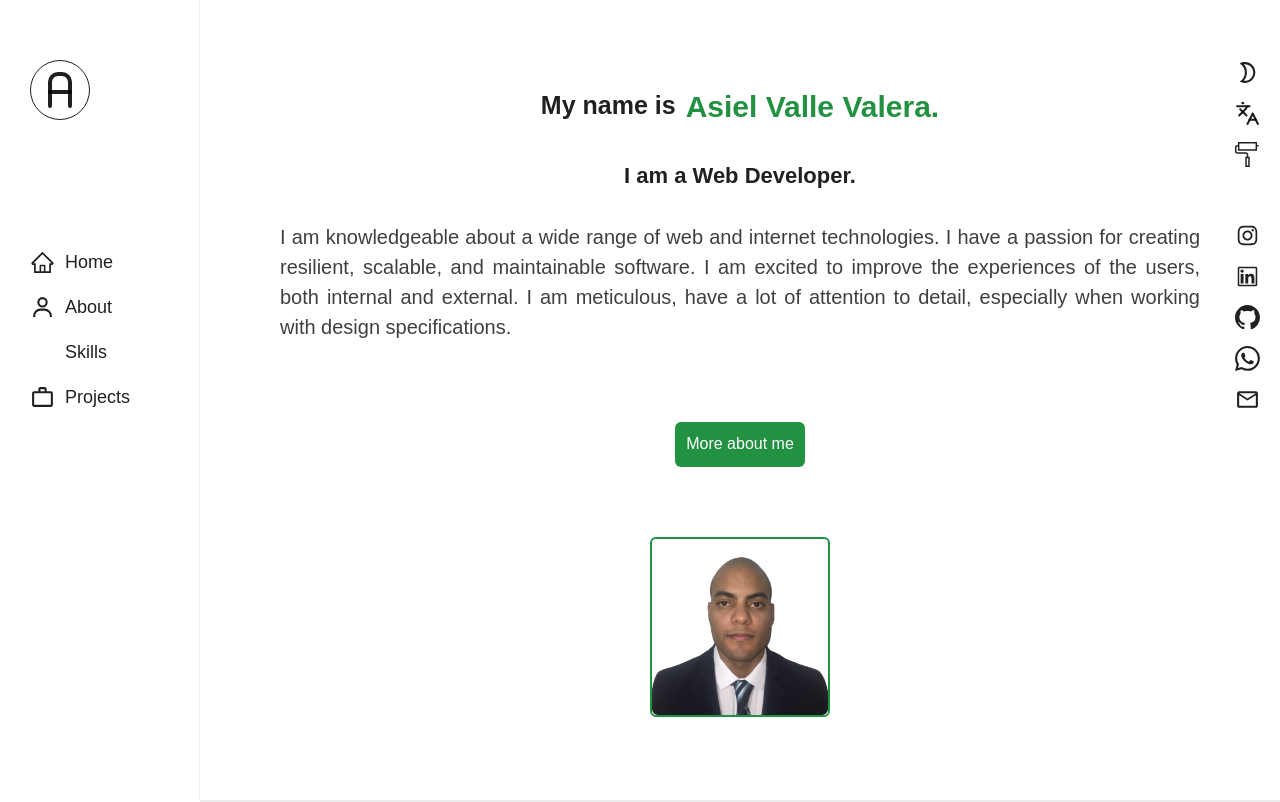
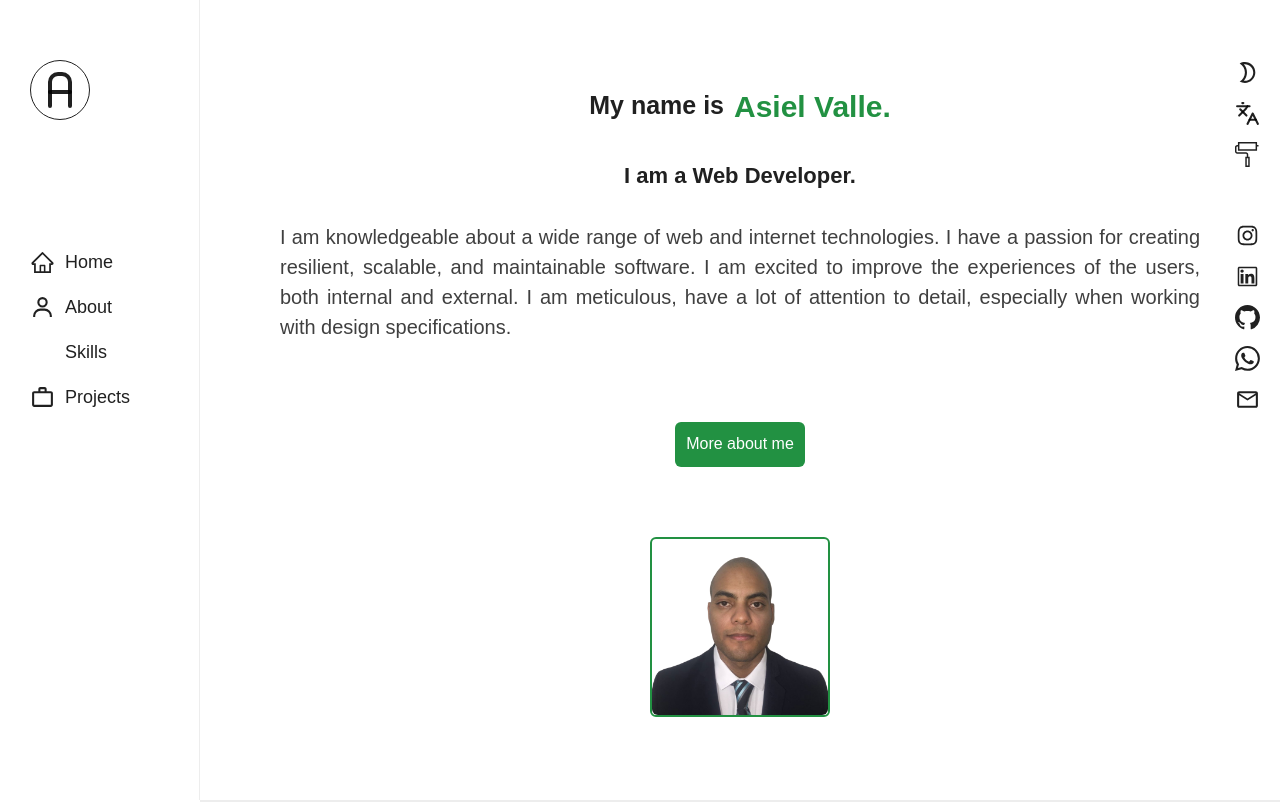
Before and after one commit to 5eivivi/asielvallevalera_v1.0, a React (Vite) app: page / in a window 1280 px wide. Shown: the top 802 px of the page. Built offline with nearby package versions, Linux system fonts and the light colour scheme; some icons are missing.

Commit message:
I changed several details.

```diff
--- a/src/components/AnchorWithMyLogo.jsx
+++ b/src/components/AnchorWithMyLogo.jsx
@@ -14,7 +14,7 @@ export default function AnchorWithMyLogo () {
   return (
     <a
       href='https://asielvalle96.vercel.app/'
-      title='Asiel Valle Valera'
+      title='Asiel Valle'
       className={!isMobileDevice ? 'logo desktop-logo' : 'logo mobile-logo'} // To put a style on my logo on desktop devices and another style on mobile devices.
       rel='noreferrer'
     >
--- a/src/components/DownloadCV.jsx
+++ b/src/components/DownloadCV.jsx
@@ -1,19 +1,19 @@
 import './DownloadCV.css'
 
-import CV from '../assets/Asiel Valle Valera.pdf'
+import CV from "../assets/Asiel Valle's CV.pdf"
 
 // Multi language (Format.JS library).
 import { FormattedMessage } from 'react-intl'
 
 export default function DownloadCV () {
-  // This function is because, when I download my CV, its name change to "Asiel Valle Valera <whatever>.pdf" on Production Mode.
+  // This function is because, when I download my CV, its name change to "Asiel Valle's CV" <whatever>.pdf" on Production Mode.
   const handleClickDownloadCV = () => {
     fetch(CV).then((response) => {
       response.blob().then((blod) => {
         const fileURL = window.URL.createObjectURL(blod)
         const alink = document.createElement('a')
         alink.href = fileURL
-        alink.download = 'Asiel Valle Valera.pdf'
+        alink.download = "Asiel Valle's CV.pdf"
         alink.click()
       })
     })
--- a/src/components/Footer.jsx
+++ b/src/components/Footer.jsx
@@ -22,7 +22,7 @@ export const Footer = () => {
         </article>
 
         <article className='my-right-on-footer'>
-          <span>&copy; Asiel Valle Valera. <FormattedMessage id='footer' defaultMessage='All right reserved.' /></span>
+          <span>&copy; Asiel Valle. <FormattedMessage id='footer' defaultMessage='All right reserved.' /></span>
         </article>
       </div>
     </footer>
--- a/src/pages/About.jsx
+++ b/src/pages/About.jsx
@@ -37,8 +37,8 @@ export const About = () => {
                 {
                   Projects: <a href='#projects' className='link-in-more-about-me'><FormattedMessage id='projects-in-more-about-me' defaultMessage='Projects' /></a>,
                   Skills: <a href='#skills' className='link-in-more-about-me'><FormattedMessage id='skills-in-more-about-me' defaultMessage='Skills' /></a>,
-                  LinkedIn: <a href='https://www.linkedin.com/' rel='noreferrer' target='_blank' className='link-in-more-about-me'>LinkedIn</a>,
-                  contactMe: <a href='mailto:asielvallevalera@gmail.com' className='link-in-more-about-me'><FormattedMessage id='contactme-in-more-about-me' defaultMessage='contact me' /></a>
+                  LinkedIn: <a href='https://www.linkedin.com/in/asielvalle96' rel='noreferrer' target='_blank' className='link-in-more-about-me'>LinkedIn</a>,
+                  contactMe: <a href='mailto:avallevalera96@gmail.com' className='link-in-more-about-me'><FormattedMessage id='contactme-in-more-about-me' defaultMessage='contact me' /></a>
                 }
               }
             />
--- a/src/pages/Home.jsx
+++ b/src/pages/Home.jsx
@@ -8,7 +8,7 @@ export const Home = () => {
     <section className='home-section' id='home'>
       <div className='container'>
         <div className='home-section__container--text'>
-          <h1><FormattedMessage id='my-name-is' defaultMessage='My name is' /><span>Asiel Valle Valera.</span></h1>
+          <h1><FormattedMessage id='my-name-is' defaultMessage='My name is' /><span>Asiel Valle.</span></h1>
           <h2><FormattedMessage id='occupation' defaultMessage='I am a Web Developer.' /></h2>
           <p className='text-justify'><FormattedMessage id='explain-occupation' defaultMessage='I am knowledgeable about a wide range of technologies for software development. I have a passion for creating resilient, scalable, and maintainable software. I am excited to improve the experiences of the users. I am meticulous in my attention to the details.' /></p>
           <a href='#about' className='about-me-button'><FormattedMessage id='about-me-button' defaultMessage='More about me' /></a>
```
Also changed, not shown: 2 other files (tests, documents, lock files or other folders).
